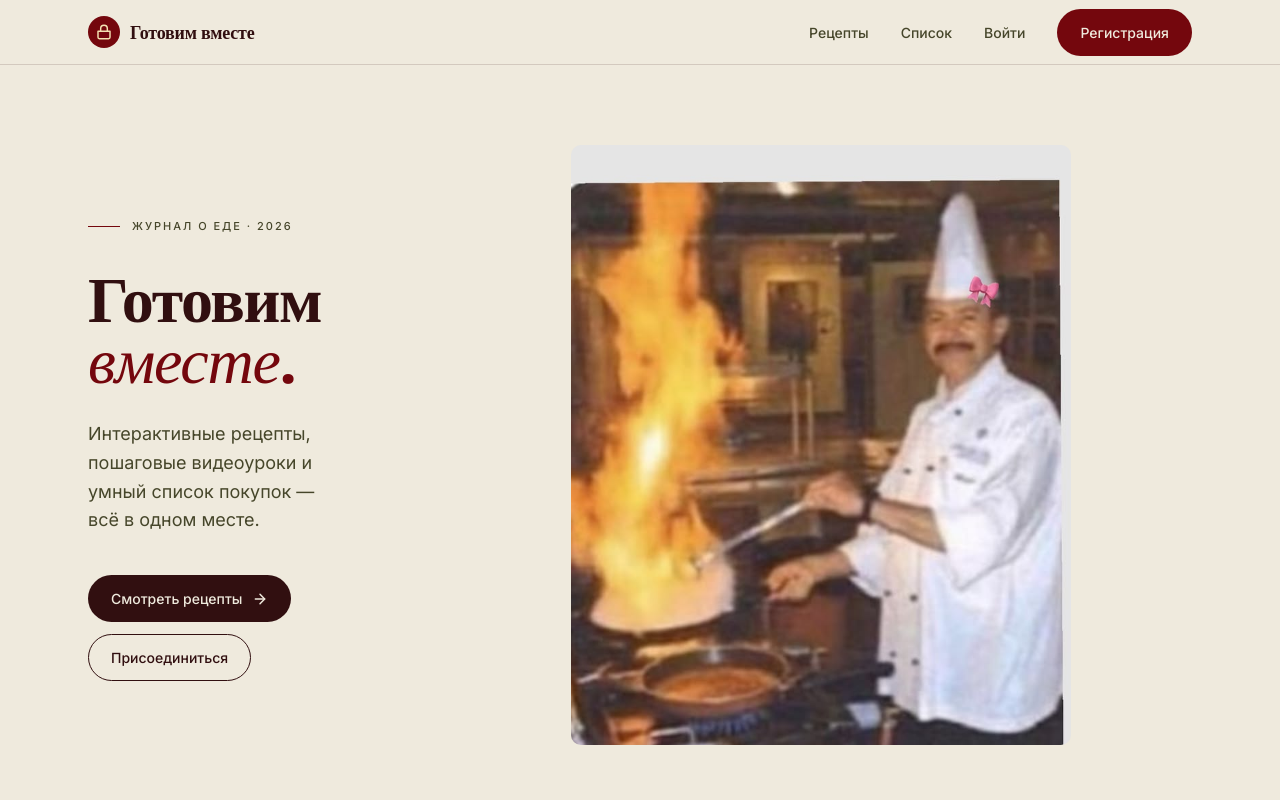
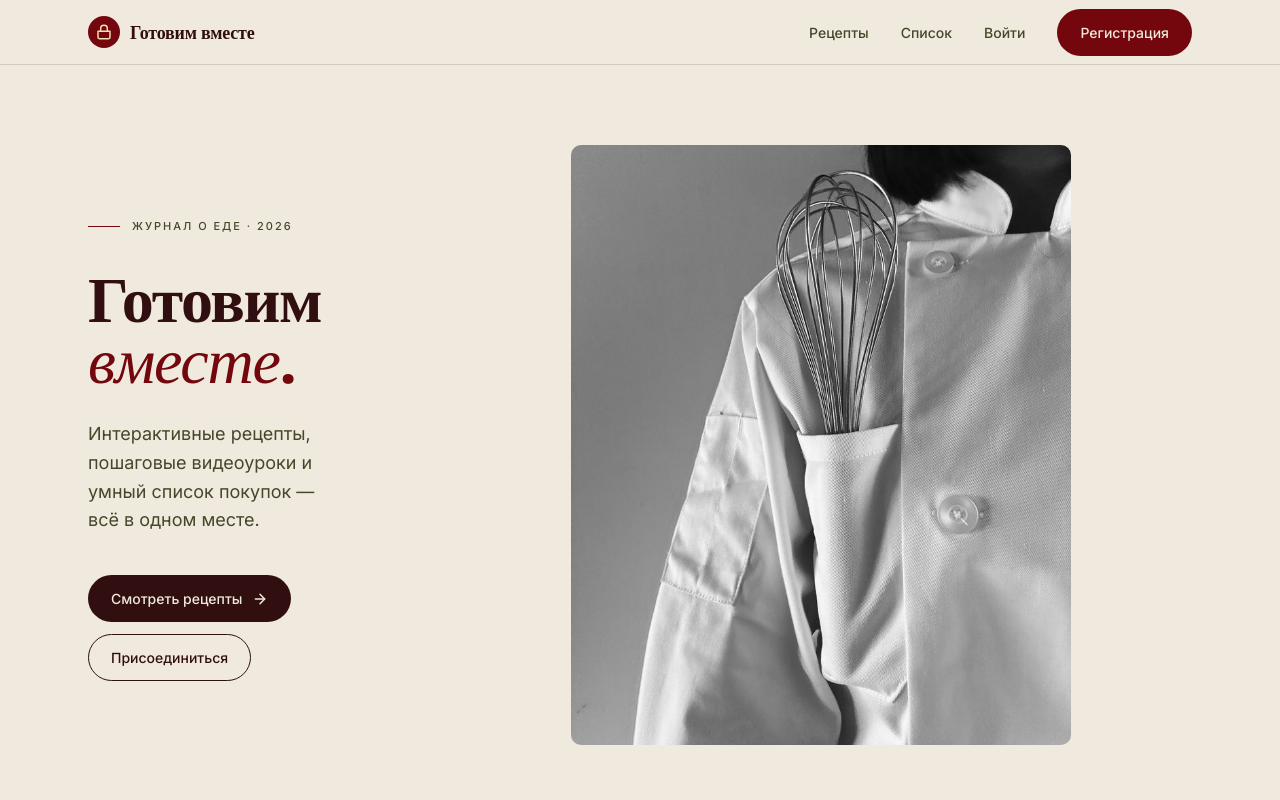
Before and after one commit to ns8091991-sys/cooking-blog, a React (Vite) app in the folder frontend/: page / in a window 1280 px wide. Shown: the top 800 px of the page. Built offline with nearby package versions, Linux system fonts and the light colour scheme; a web font is replaced by a local one.

Commit message:
Add photo.jpg to public folder and fix path

```diff
--- a/frontend/src/pages/HomePage.jsx
+++ b/frontend/src/pages/HomePage.jsx
@@ -35,7 +35,7 @@ export default function HomePage() {
             </div>
           </div>
           <div className="hero__media">
-            <img src="/photo.jpg" alt="..." />
+            <img src="/photho.jpg" alt="..." />
           </div>
 
         </div>
```
Also changed, not shown: frontend/public/photho.jpg (added).
